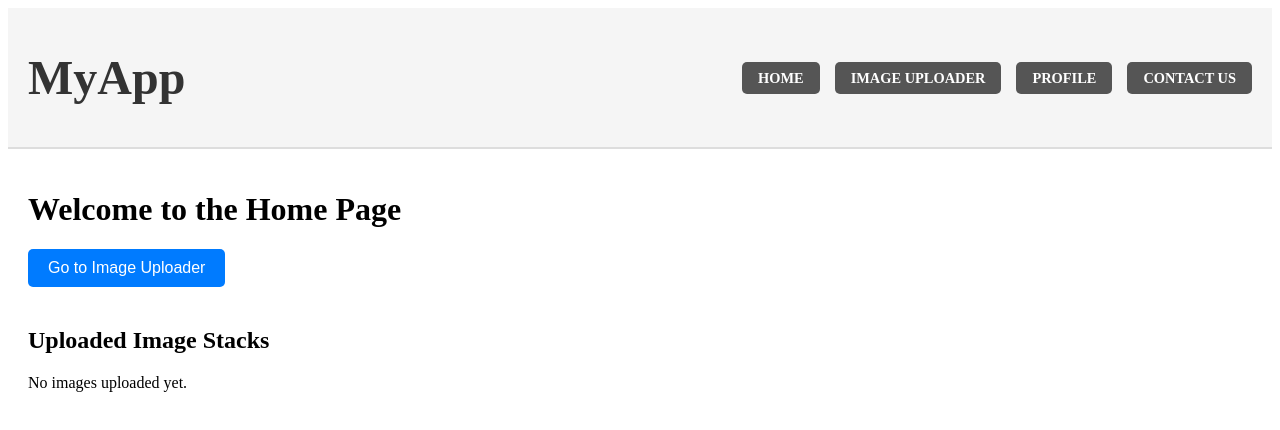
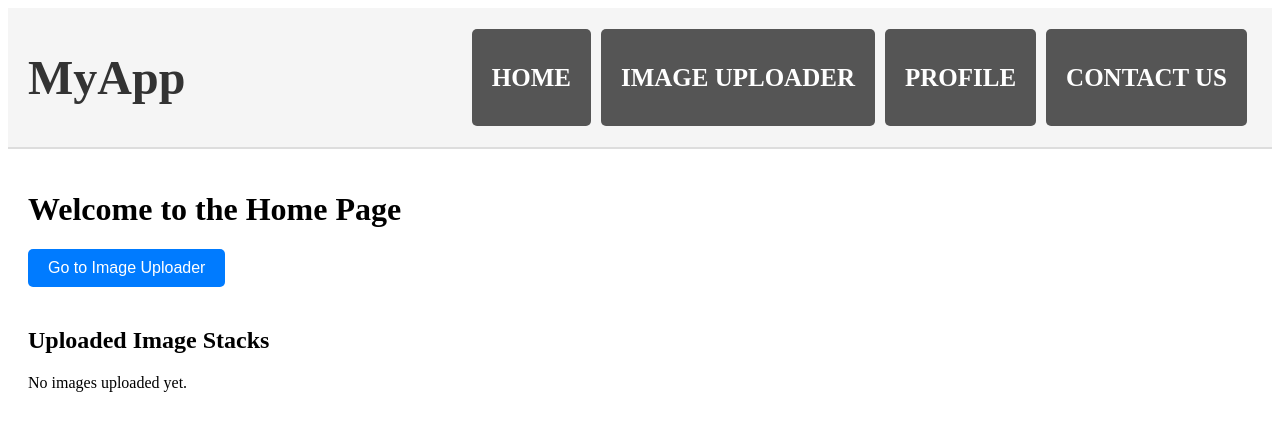
Before and after one commit to DoniJ12/Grad-App, a React (Vite) app: page / in a window 1280 px wide. Shown: the top 430 px of the page. Built offline with nearby package versions, Linux system fonts and the light colour scheme.

Commit message:
Edited some styles

```diff
--- a/src/Header.jsx
+++ b/src/Header.jsx
@@ -10,16 +10,24 @@ const Header = () => {
       <nav style={styles.nav}>
         <ul style={styles.navList}>
           <li>
-            <Link to="/" style={styles.navItem}>Home</Link>
+            <Link to="/" style={styles.navItem} onMouseEnter={(e) => handleHover(e, true)} onMouseLeave={(e) => handleHover(e, false)}>
+              Home
+            </Link>
           </li>
           <li>
-            <Link to="/upload" style={styles.navItem}>Image Uploader</Link>
+            <Link to="/upload" style={styles.navItem} onMouseEnter={(e) => handleHover(e, true)} onMouseLeave={(e) => handleHover(e, false)}>
+              Image Uploader
+            </Link>
           </li>
           <li>
-            <Link to="/profile" style={styles.navItem}>Profile</Link>
+            <Link to="/profile" style={styles.navItem} onMouseEnter={(e) => handleHover(e, true)} onMouseLeave={(e) => handleHover(e, false)}>
+              Profile
+            </Link>
           </li>
           <li>
-            <Link to="/contact" style={styles.navItem}>Contact Us</Link>
+            <Link to="/contact" style={styles.navItem} onMouseEnter={(e) => handleHover(e, true)} onMouseLeave={(e) => handleHover(e, false)}>
+              Contact Us
+            </Link>
           </li>
         </ul>
       </nav>
@@ -27,17 +35,28 @@ const Header = () => {
   );
 };
 
+// Hover handler to change styles on hover
+const handleHover = (e, isHovering) => {
+  if (isHovering) {
+    e.target.style.backgroundColor = '#fff';
+    e.target.style.color = '#555';
+  } else {
+    e.target.style.backgroundColor = '#555';
+    e.target.style.color = '#fff';
+  }
+};
+
 const styles = {
   header: {
     display: 'flex',
     justifyContent: 'space-between',
     alignItems: 'center',
-    padding: '10px 20px',  // Reduced padding for a more compact header
+    padding: '10px 20px',
     backgroundColor: '#f5f5f5',
     borderBottom: '2px solid #ddd',
   },
   logo: {
-    fontSize: '1.5rem',  // Smaller logo font size
+    fontSize: '1.5rem',
     fontWeight: 'bold',
     color: '#333',
   },
@@ -50,21 +69,22 @@ const styles = {
     listStyle: 'none',
     margin: 0,
     padding: 0,
+    flex: 1,  // Ensures the nav items cover more width
+    justifyContent: 'space-between',
   },
   navItem: {
-    marginLeft: '15px',  // Reduced margin between buttons
-    padding: '8px 16px',  // Slightly reduced button size
-    fontSize: '0.9rem',  // Smaller font for the buttons
+    flex: 1,  // Ensure the buttons take up equal space
+    margin: '0 5px',  // Slight margin between buttons
+    padding: '35px 20px',  // Increased padding for larger buttons
+    textAlign: 'center',  // Center the text in the button
+    fontSize: '25px',
     fontWeight: 'bold',
     textDecoration: 'none',
-    color: '#fff',
-    backgroundColor: '#555',
+    color: '#fff',   // White text
+    backgroundColor: '#555',  // Darker button background
     borderRadius: '5px',
-    transition: 'background-color 0.3s ease',
     textTransform: 'uppercase',
-  },
-  navItemHover: {
-    backgroundColor: '#333',
+    transition: 'background-color 0.3s ease, color 0.3s ease',  // Smooth hover effect
   },
 };
 
```
